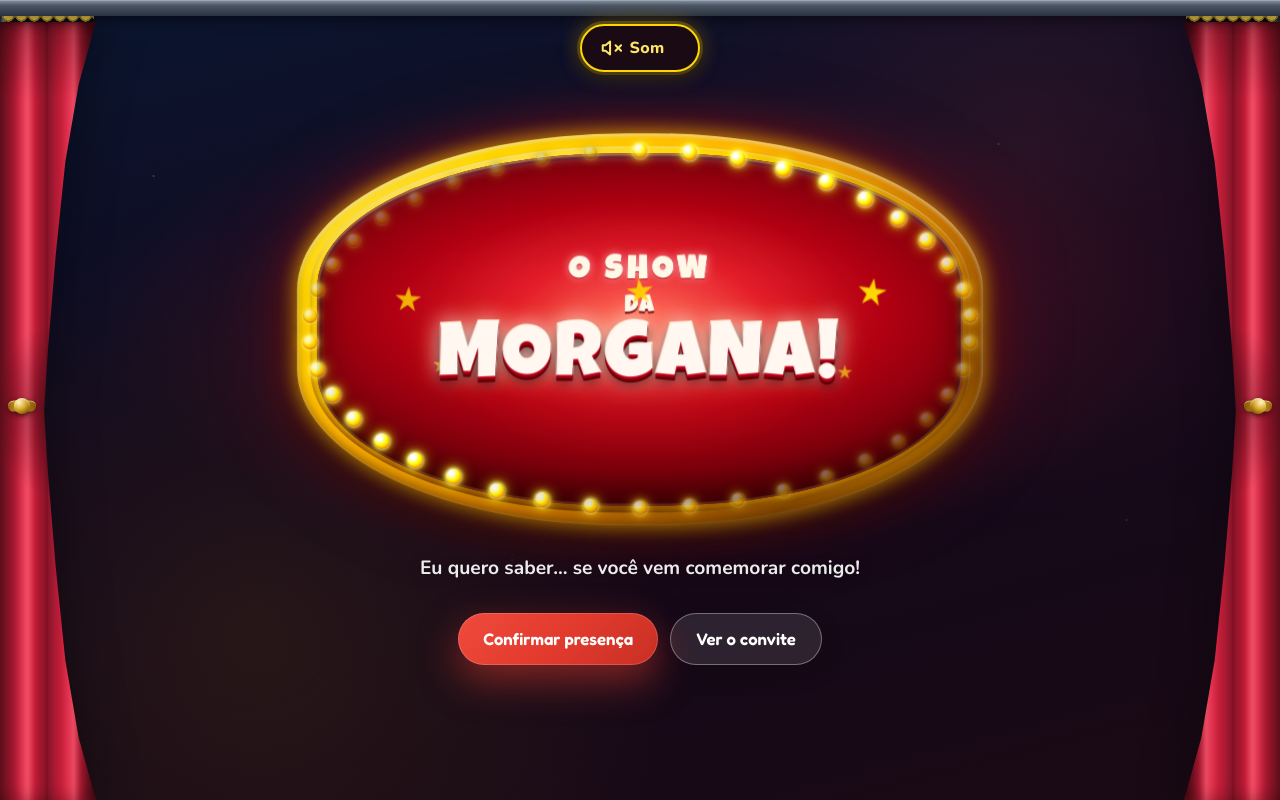
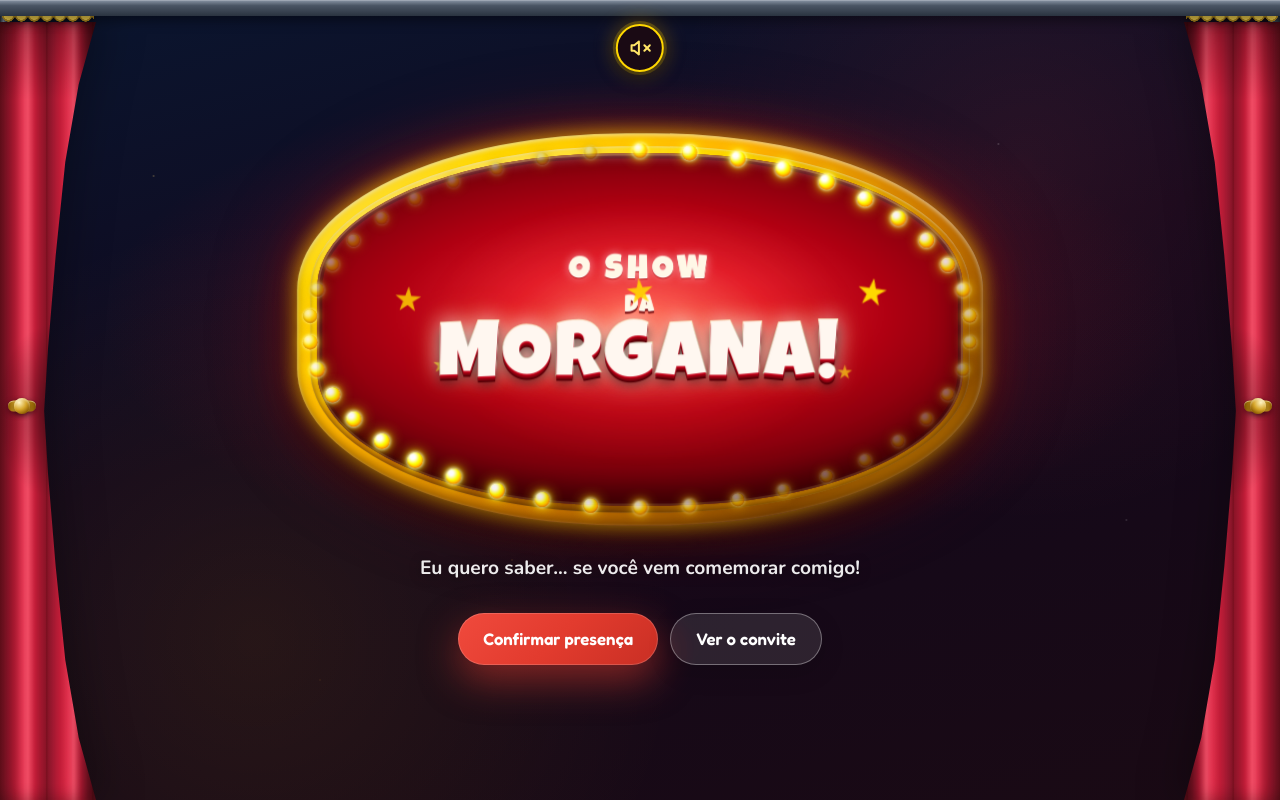
Before and after one commit to 0125mateus/show-da-morgana, a Flask app: page / in a window 1280 px wide. Run offline with Flask 3, Linux system fonts and the light colour scheme.

Commit message:
Show only the speaker icon on the sound toggle button.
Co-authored-by: Cursor <cursoragent@cursor.com>

```diff
--- a/components/show-sign/show-sign.css
+++ b/components/show-sign/show-sign.css
@@ -88,8 +88,9 @@
   align-items: center;
   gap: 0.45rem;
   min-height: 48px;
-  min-width: 7.5rem;
-  padding: 0.7rem 1.15rem;
+  min-width: 48px;
+  justify-content: center;
+  padding: 0.7rem;
   border: 2px solid #ffd700;
   border-radius: 999px;
   background: #1a0a14;
@@ -172,10 +173,6 @@
   color: #ffe566;
   border-color: #ffd700;
   background: #1a0a14;
-}
-
-.audio-toggle__label {
-  letter-spacing: 0.02em;
 }
 
 /* ---------- Placa ---------- */
--- a/templates/index.html
+++ b/templates/index.html
@@ -27,7 +27,6 @@
       <path d="M15.54 8.46a5 5 0 010 7.07"/>
     </svg>
   </span>
-  <span class="audio-toggle__label">Som</span>
 </button>
 
 <main class="show-sign-page" id="inicio" aria-label="Letreiro do Show da Morgana">
```
